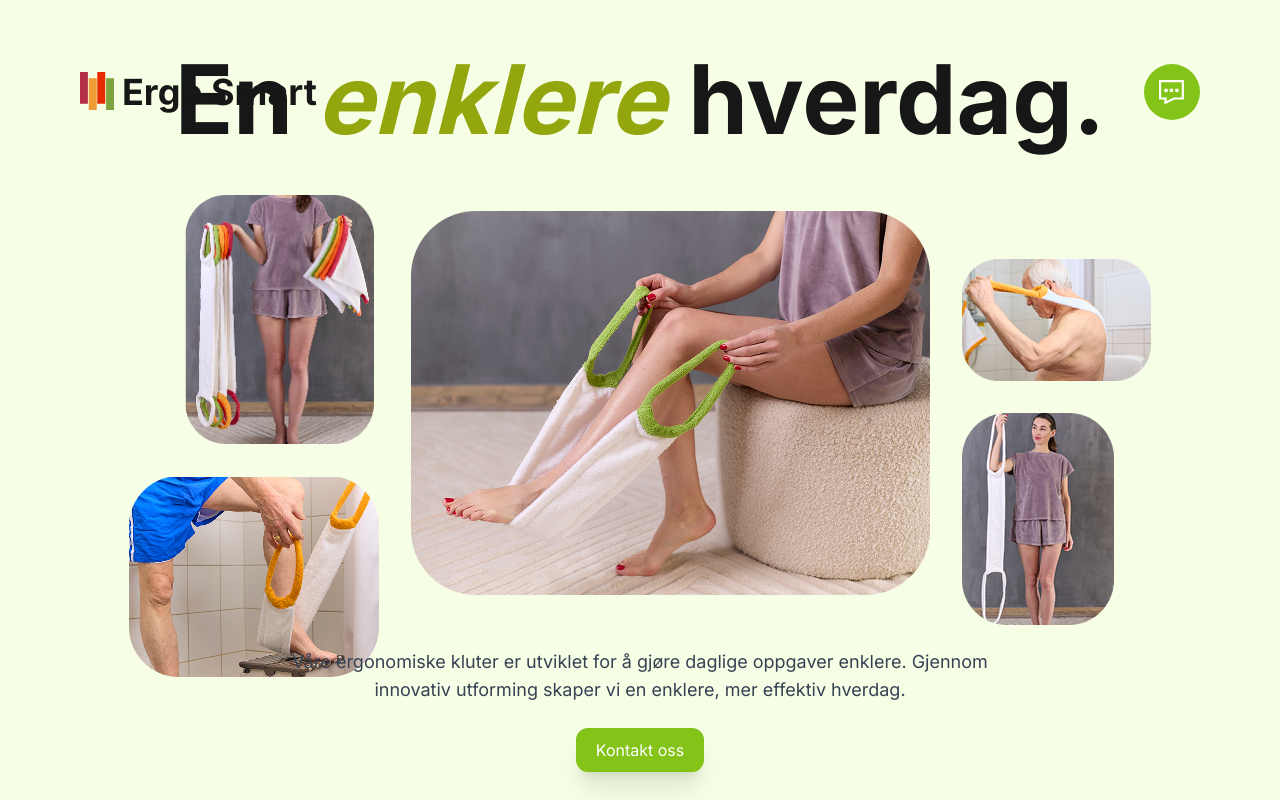
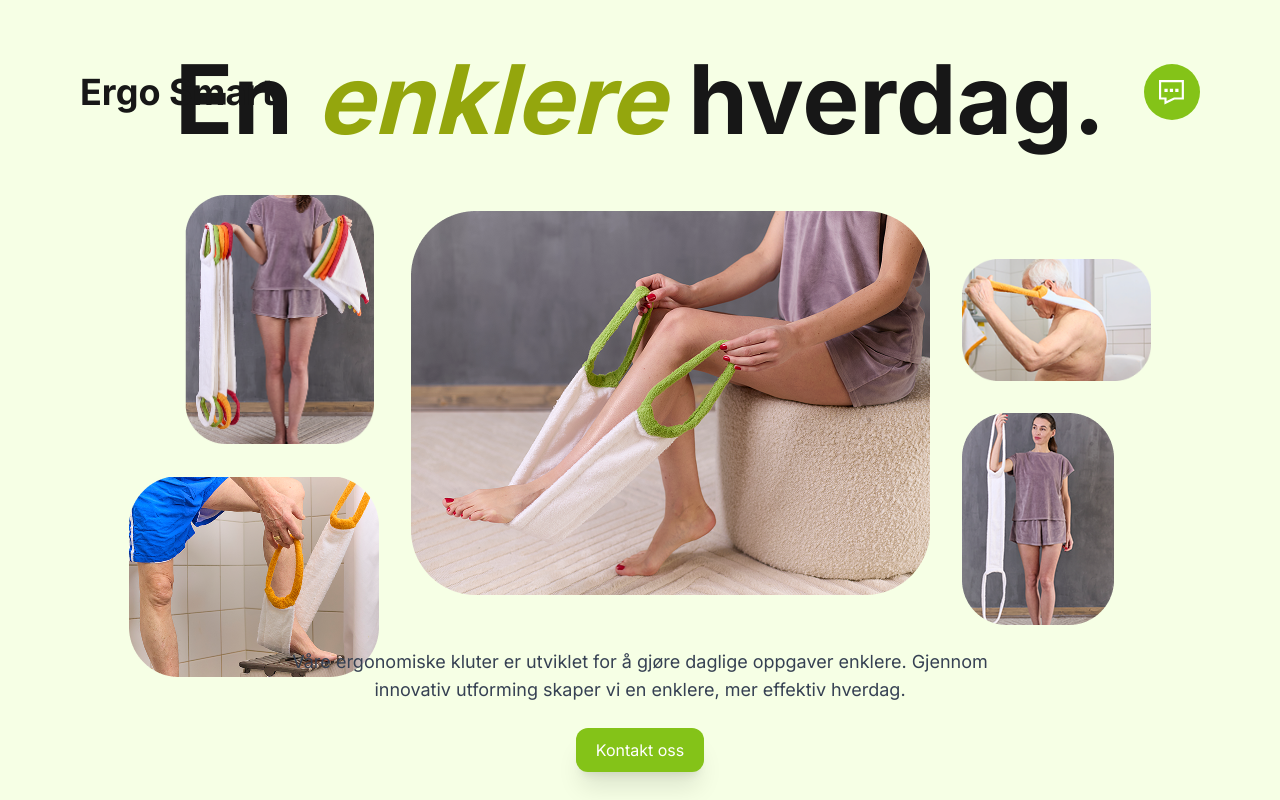
Before and after one commit to ergosmartAS/ergo-smart-website, a Next.js app: page / in a window 1280 px wide. Shown: the top 800 px of the page. Built offline with nearby package versions, Linux system fonts and the light colour scheme.

Commit message:
removed icon

```diff
--- a/components/header.jsx
+++ b/components/header.jsx
@@ -5,7 +5,7 @@ export default function Header () {
         <header className="sticky xl:top-16 md:ml-20 ml-6 mr-6 top-8 md:mr-20 z-30 flex justify-between">
             <Link href={'/'}>
             <div  className="flex gap-2">
-                <div className="mt-1 md:mt-2">
+                {/* <div className="mt-1 md:mt-2">
 
                 <Image
                 src={'/images/colorsCloth.png'}
@@ -14,7 +14,7 @@ export default function Header () {
 
                 alt={'A logo'}
                 />
-                </div>
+                </div> */}
                 <h2 className=" text-4xl font-bold mt-1 sm:mt-2 transform transition hover:scale-105">Ergo Smart</h2>
             </div>
             </Link>
```
